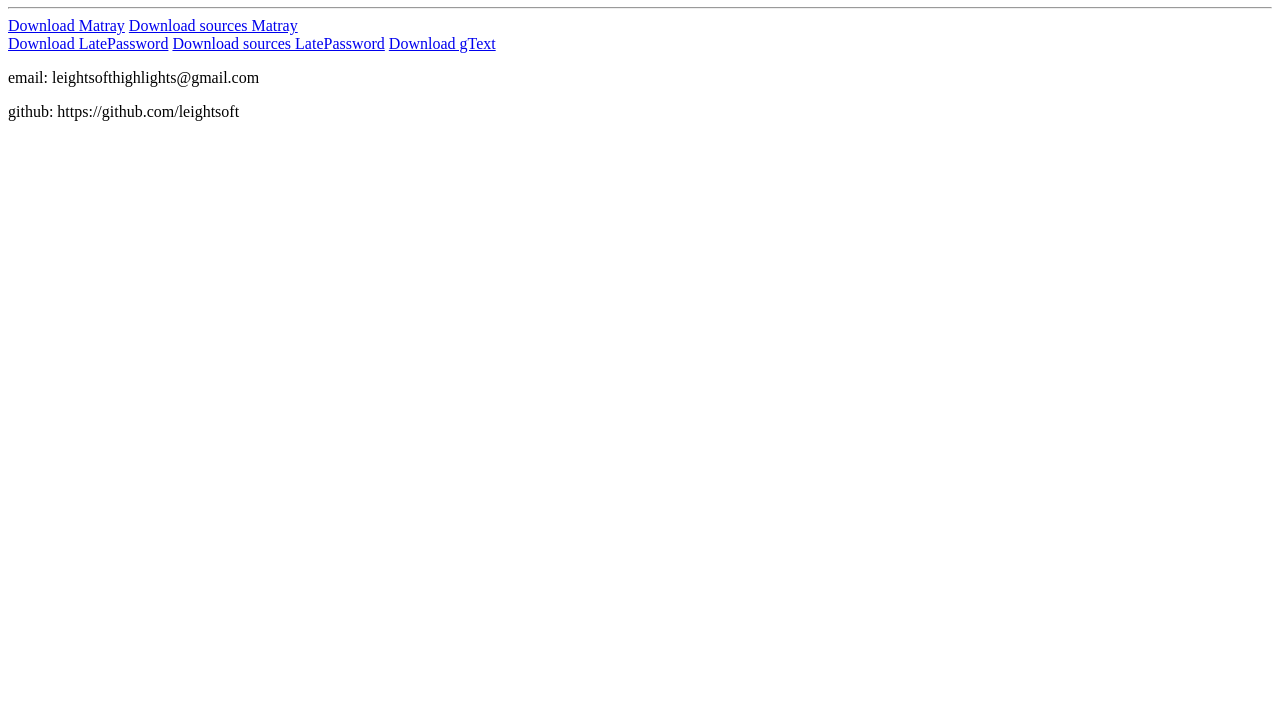
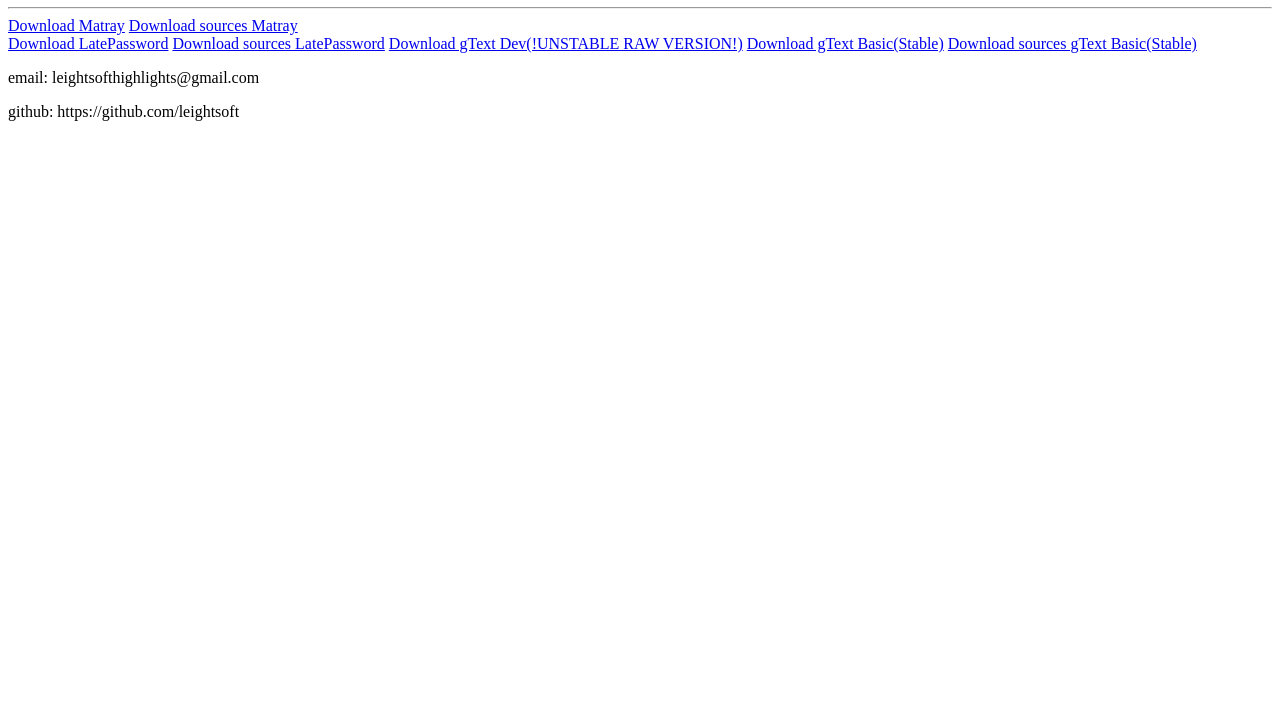
Before and after one commit to lattesoftbase/trysoft1311.github.io, a plain HTML site: page index.html in a window 1280 px wide. Shown: the part 73-800 px from the top of the page. Drawn offline with Linux system fonts and the light colour scheme.

Commit message:
upd smll

```diff
--- a/index.html
+++ b/index.html
@@ -9,7 +9,9 @@
         <br>
         <a href="latePassword.jar" download="">Download LatePassword</a>
         <a href="https://github.com/leightsoft/latePassword">Download sources LatePassword</a>
-        <a href="setupG.exe" download="">Download gText</a>
+        <a href="setupG.exe" download="">Download gText Dev(!UNSTABLE RAW VERSION!)</a>
+        <a href="setupGS.exe" download="">Download gText Basic(Stable)</a>
+        <a href="#">Download sources gText Basic(Stable)</a>
         <p>email: leightsofthighlights@gmail.com</p>
         <p>github: https://github.com/leightsoft</p>
     </body>
```
